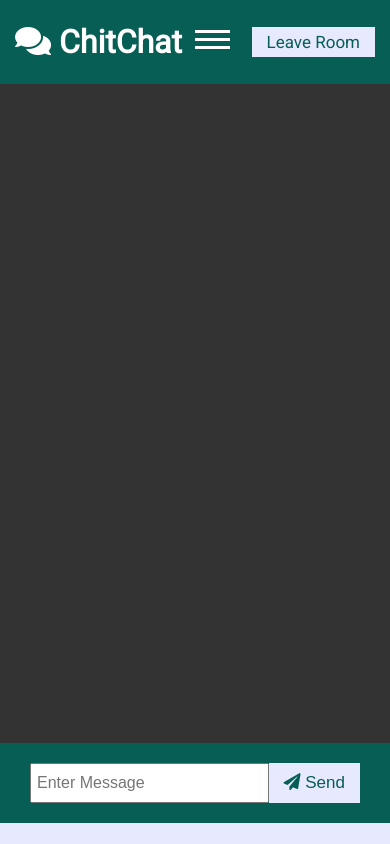
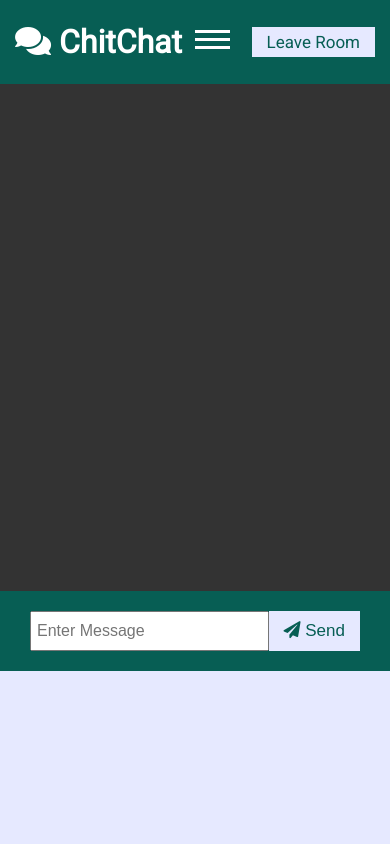
Before and after one commit to AmeyaMorgaonkar/ChitChat-chat-app, a website: page public/chat.html in a window 390 px wide. Drawn offline with nearby package versions, Linux system fonts and the light colour scheme; no server answers.

Commit message:
Update init.css

```diff
--- a/public/css/init.css
+++ b/public/css/init.css
@@ -174,7 +174,8 @@ a {
 .chat-main {
 	display: grid;
 	grid-template-columns: 1fr 3fr;
-	height: 78vh;background-color: var(--dark-color);
+	height: 78vh;
+	background-color: var(--dark-color);
 
 }
 
@@ -286,4 +287,7 @@ a {
 	.message {
 		width: 55%;
 	}
+	.chat-main {
+		height: 60vh;
+	}
 }
```
